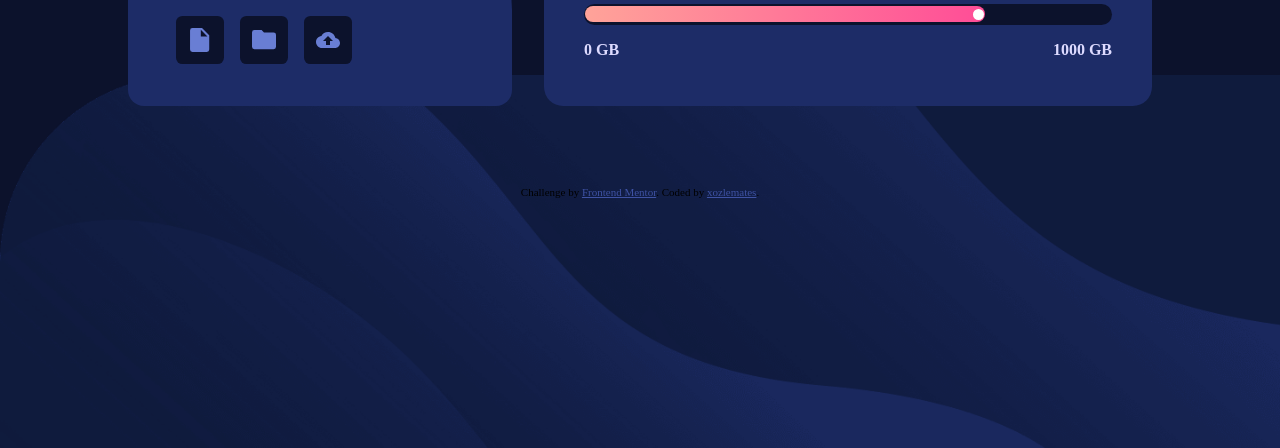
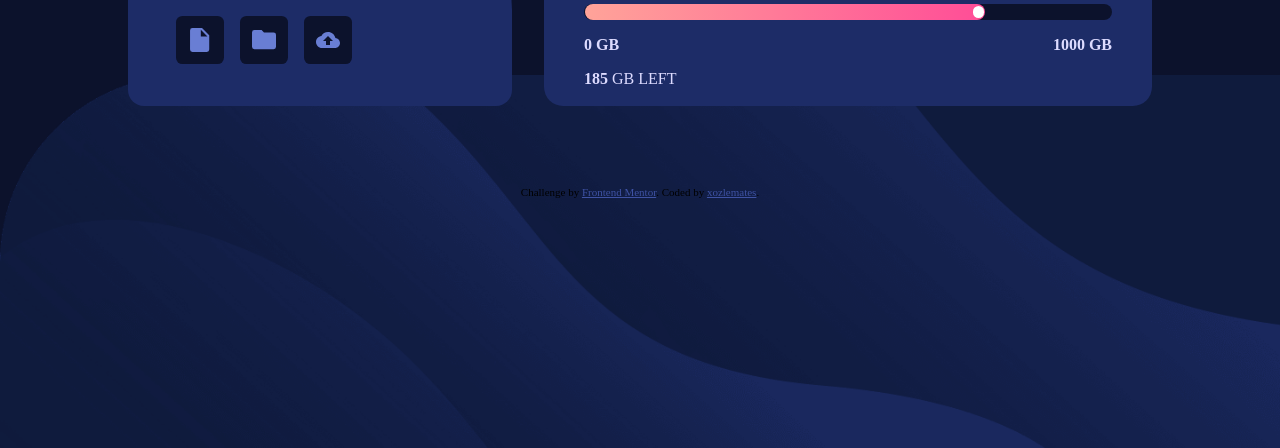
Before and after one commit to ozlemxates/Fylo-Data-Storage-Component-Frontend-Mentor, a plain HTML site: page index.html in a window 1280 px wide. Shown: the part 352-800 px from the top of the page. Drawn offline with Linux system fonts and the light colour scheme.

Commit message:
.box division is added

```diff
--- a/index.html
+++ b/index.html
@@ -32,6 +32,9 @@
         <span>0 GB</span>
         <span>1000 GB</span>
       </div>
+      <div class="box">
+        <p><span>185</span> GB LEFT</p>
+      </div>
     </div>
   </main>
   <div class="attribution">
```
